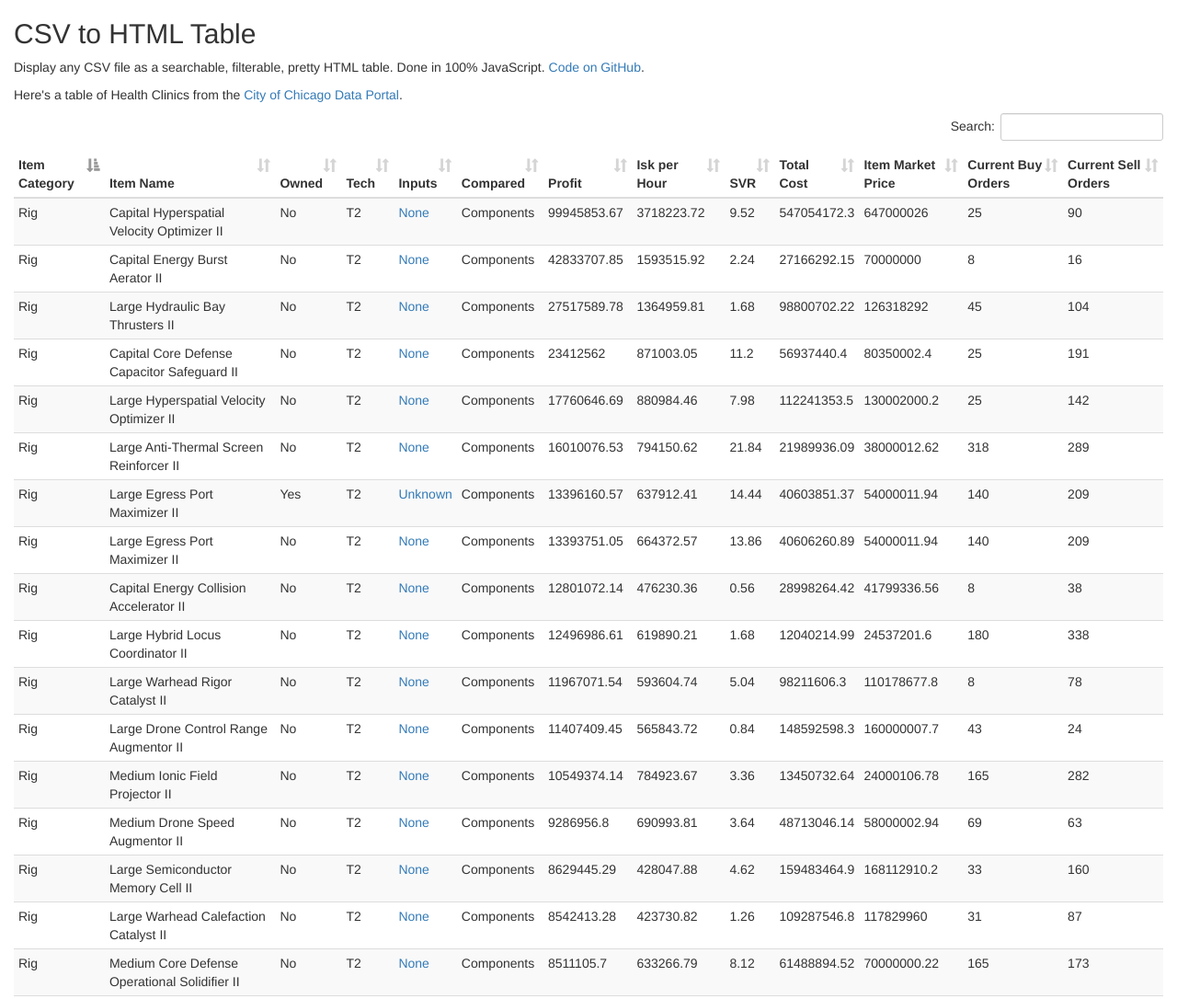
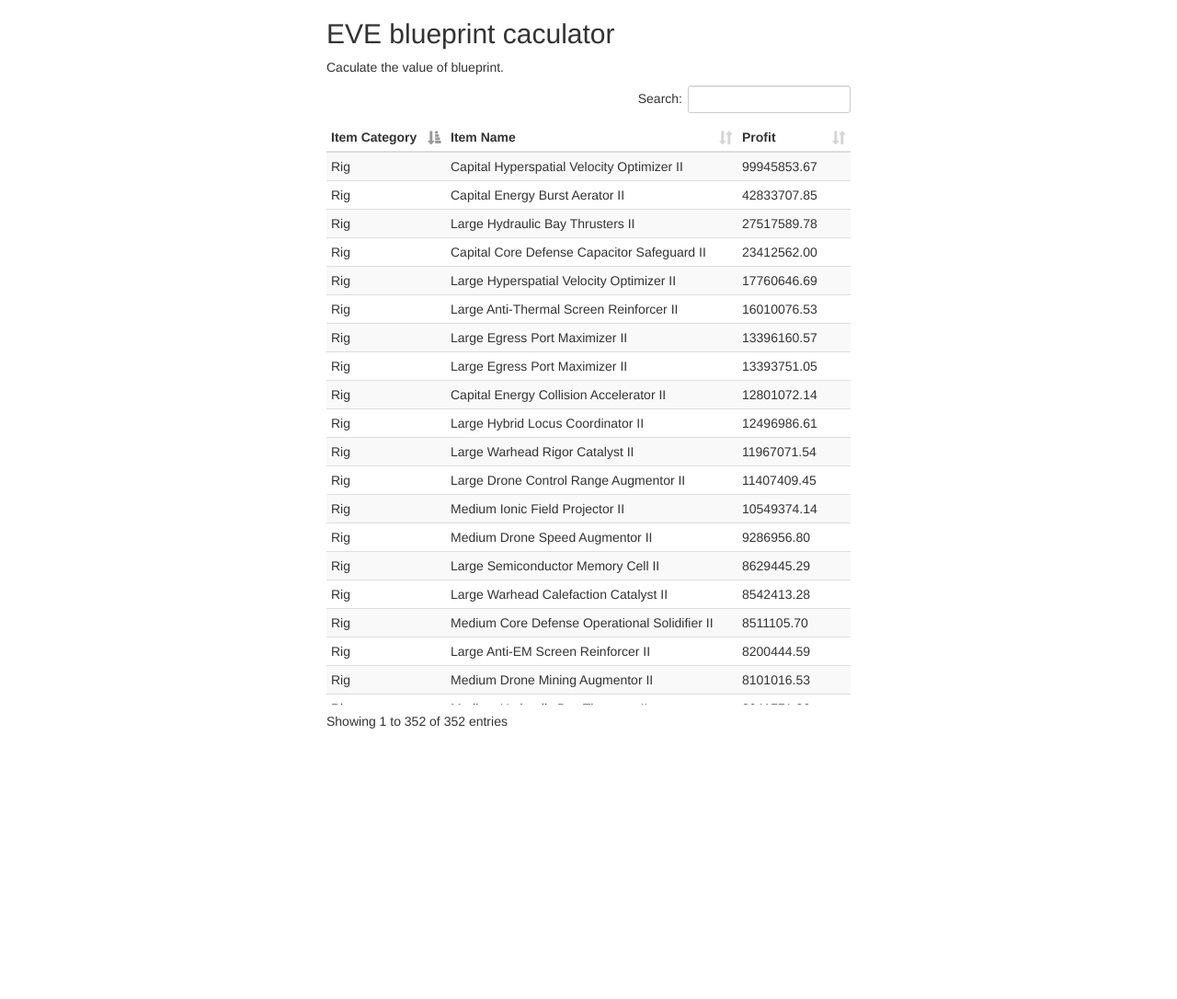
Before and after one commit to NotwoJack/EVE, a plain HTML site: page index.html in a window 1280 px wide. Shown: the top 1086 px of the page at 92% size. After the commit the page ends 800 px from the top, so only its background shows below. Drawn offline with Linux system fonts and the light colour scheme.

Commit message:
Add files via upload

```diff
--- a/index.html
+++ b/index.html
@@ -5,9 +5,10 @@
     <meta http-equiv="X-UA-Compatible" content="IE=edge">
     <meta name="viewport" content="width=device-width, initial-scale=1">
     <!-- The above 3 meta tags *must* come first in the head; any other head content must come *after* these tags -->
-    <title>CSV to HTML Table</title>
-    <meta name="author" content="Derek Eder">
-    <meta content="Display any CSV file as a searchable, filterable, pretty HTML table" />
+
+	<title>EVE Blueprint Caculator</title>
+    <meta name="author" content="Notwojack">
+    <meta content="Caculate the value of blueprint" />
 
     <!-- Bootstrap core CSS -->
     <link href="css/bootstrap.min.css" rel="stylesheet">
@@ -20,25 +21,16 @@
     <![endif]-->
   </head>
 
-  <body>
-    <div class="container-fluid">
+  <body style="width:600px;>
+    <div class="container">
 
-      <h2>CSV to HTML Table</h2>
+      <h2>EVE blueprint caculator</h2>
 
-      <p>Display any CSV file as a searchable, filterable, pretty HTML table. Done in 100% JavaScript. <a href='https://github.com/derekeder/csv-to-html-table'>Code on GitHub</a>.</p>
-
-      <p>Here's a table of Health Clinics from the <a href='https://data.cityofchicago.org/browse?q=health%20clinic&sortBy=relevance&utf8=%E2%9C%93'>City of Chicago Data Portal</a>.</p>
+      <p>Caculate the value of blueprint.</p>
 
       <div id='table-container'></div>
 
     </div><!-- /.container -->
-
-    <footer class='footer'>
-      <div class='container-fluid'>
-        <hr />
-        <p class='pull-right'><a href='https://github.com/derekeder/csv-to-html-table'>CSV to HTML Table</a> by <a href='http://derekeder.com'>Derek Eder</a></p>
-      </div>
-    </footer>
 
     <!-- Bootstrap core JavaScript
     ================================================== -->
@@ -52,20 +44,13 @@
 
 
     <script type="text/javascript">
-      function format_link(link){
-        if (link)
-          return "<a href='" + link + "' target='_blank'>" + link + "</a>";
-        else
-          return "";
-      }
 
       CsvToHtmlTable.init({
-        csv_path: 'data/Manufacturing Calculations Export - 08172018.csv',
+        csv_path: 'data/data.csv',
         element: 'table-container',
-        allow_download: true,
+        allow_download: false,
         csv_options: {separator: ',', delimiter: '"'},
-        datatables_options: {"paging": false},
-        custom_formatting: [[4, format_link]]
+        datatables_options: {"scrollY": 600,"paging": false,"scrollCollapse": true,},
       });
     </script>
   </body>
```
